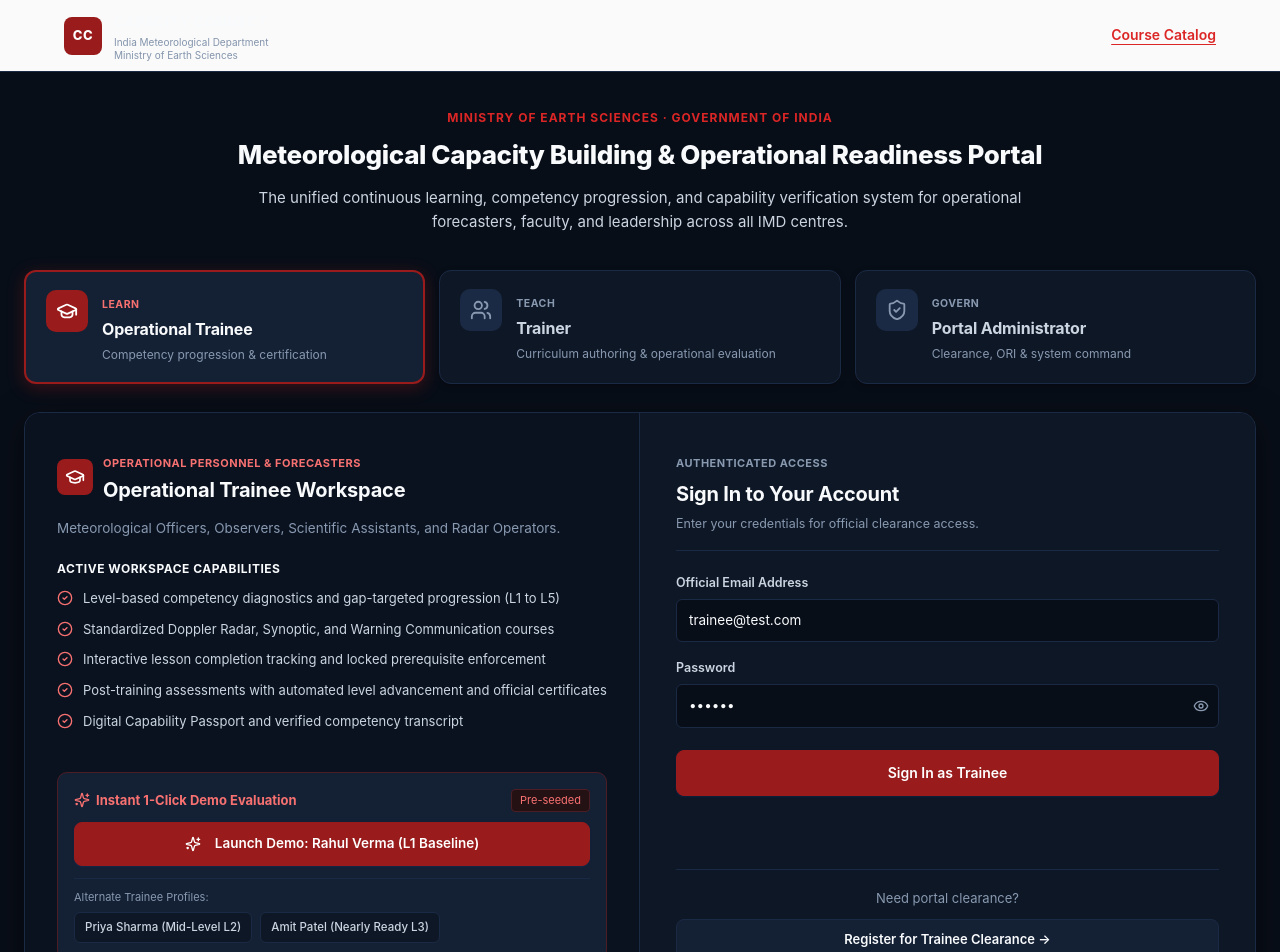
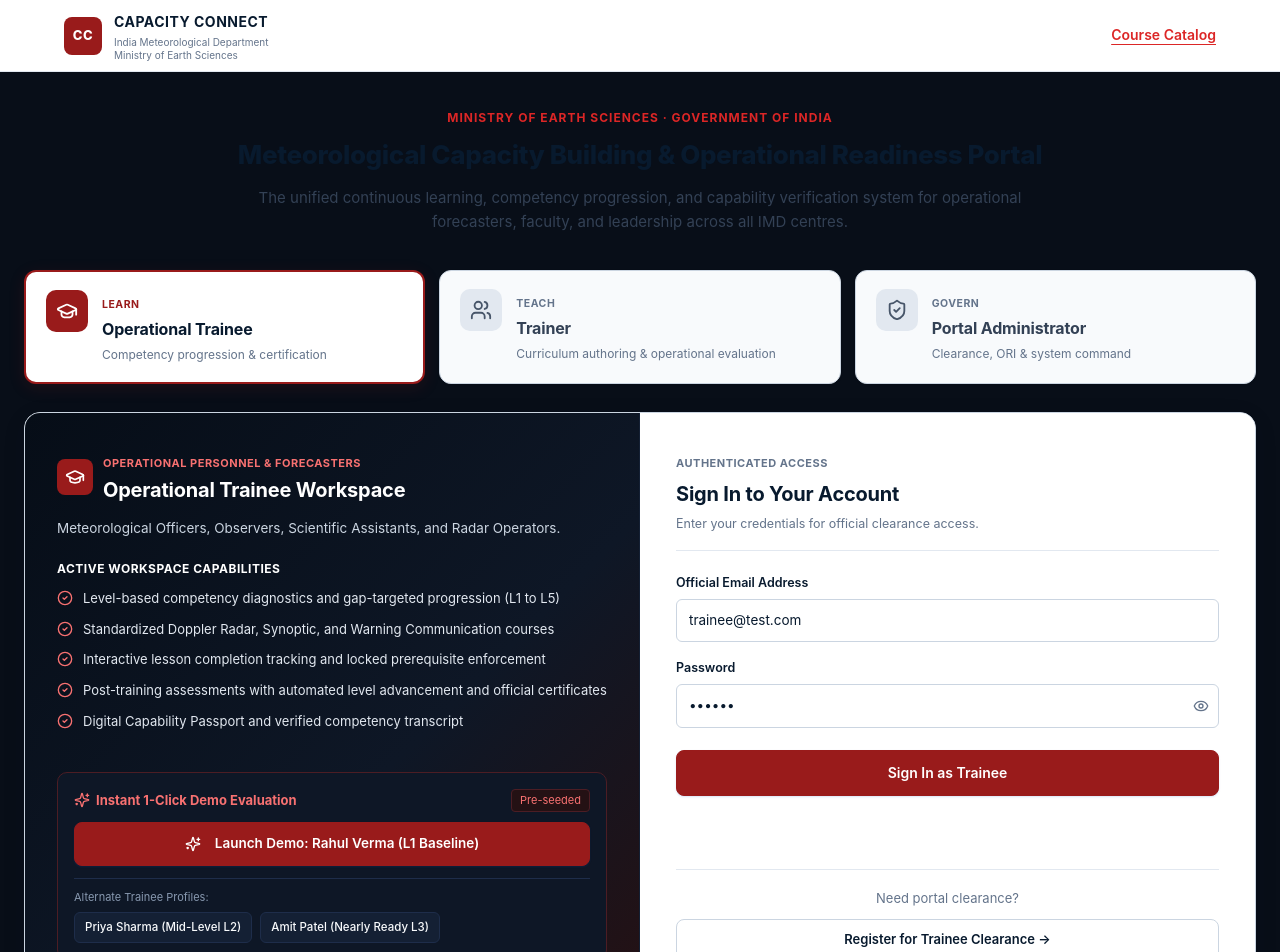
Before and after one commit to Gopal230/Capacity_Connect_26075, a React (Vite) app: page / in a window 1280 px wide. Shown: the top 952 px of the page. Built offline with nearby package versions, Linux system fonts and the light colour scheme.

Commit message:
feat(theme): clean white cards on dark-blue sidebar layout with deep garnet red accents

```diff
--- a/src/pages/public/HomePage.tsx
+++ b/src/pages/public/HomePage.tsx
@@ -180,13 +180,13 @@ export default function HomePage() {
                   type="button"
                   onClick={() => switchRole(r)}
                   style={{
-                    background: isSelected ? "#142034" : "#0E1726",
-                    border: isSelected ? "2.5px solid #991B1B" : "1.5px solid #1B2A44",
+                    background: isSelected ? "#FFFFFF" : "#F8FAFC",
+                    border: isSelected ? "2.5px solid #991B1B" : "1.5px solid #CBD5E1",
                     borderRadius: "12px",
                     padding: "18px 20px",
                     textAlign: "left",
                     cursor: "pointer",
-                    boxShadow: isSelected ? "0 4px 16px rgba(153, 27, 27, 0.35)" : "0 2px 6px rgba(0, 0, 0, 0.3)",
+                    boxShadow: isSelected ? "0 4px 16px rgba(153, 27, 27, 0.15)" : "0 1px 3px rgba(0, 0, 0, 0.04)",
                     transition: "all 0.2s ease",
                     display: "flex",
                     alignItems: "flex-start",
@@ -198,8 +198,8 @@ export default function HomePage() {
                       width: "42px",
                       height: "42px",
                       borderRadius: "10px",
-                      background: isSelected ? "#991B1B" : "#1B2A44",
-                      color: isSelected ? "#FFFFFF" : "#8899B0",
+                      background: isSelected ? "#991B1B" : "#E2E8F0",
+                      color: isSelected ? "#FFFFFF" : "#475569",
                       display: "grid",
                       placeItems: "center",
                       flexShrink: 0,
@@ -208,13 +208,13 @@ export default function HomePage() {
                     <RIcon size={22} />
                   </div>
                   <div style={{ minWidth: 0, flex: 1 }}>
-                    <span style={{ fontSize: "10.5px", fontWeight: 700, color: isSelected ? "#F87171" : "#8899B0", letterSpacing: "0.5px", textTransform: "uppercase" }}>
+                    <span style={{ fontSize: "10.5px", fontWeight: 700, color: isSelected ? "#991B1B" : "#64748B", letterSpacing: "0.5px", textTransform: "uppercase" }}>
                       {r === "trainee" ? "LEARN" : r === "trainer" ? "TEACH" : "GOVERN"}
                     </span>
-                    <h3 style={{ margin: "2px 0 4px", fontSize: "16px", color: isSelected ? "#F8FAFC" : "#CBD5E1" }}>
+                    <h3 style={{ margin: "2px 0 4px", fontSize: "16px", color: isSelected ? "#081A2E" : "#334155" }}>
                       {r === "trainee" ? "Operational Trainee" : r === "trainer" ? "Trainer" : "Portal Administrator"}
                     </h3>
-                    <p style={{ margin: 0, fontSize: "12px", color: "#8899B0", lineHeight: "1.4" }}>
+                    <p style={{ margin: 0, fontSize: "12px", color: "#64748B", lineHeight: "1.4" }}>
                       {r === "trainee" ? "Competency progression & certification" : r === "trainer" ? "Curriculum authoring & operational evaluation" : "Clearance, ORI & system command"}
                     </p>
                   </div>
@@ -227,10 +227,10 @@ export default function HomePage() {
         {/* Grand Unified Workspace & Sign-In Card */}
         <section
           style={{
-            background: "#0E1726",
-            border: "1.5px solid #1B2A44",
+            background: "#FFFFFF",
+            border: "1.5px solid #CBD5E1",
             borderRadius: "16px",
-            boxShadow: "0 8px 32px rgba(0, 0, 0, 0.5)",
+            boxShadow: "0 6px 24px rgba(8, 26, 46, 0.08)",
             overflow: "hidden",
             display: "grid",
             gridTemplateColumns: "repeat(auto-fit, minmax(360px, 1fr))",
@@ -240,8 +240,9 @@ export default function HomePage() {
           <div
             style={{
               padding: "36px 32px",
-              background: "#0A1220",
-              borderRight: "1px solid #1B2A44",
+              background: "linear-gradient(135deg, #060D17 0%, #0E1726 60%, #241114 100%)",
+              borderRight: "1px solid #142034",
+              color: "#FFFFFF",
               display: "flex",
               flexDirection: "column",
               justifyContent: "space-between",
@@ -266,23 +267,23 @@ export default function HomePage() {
                   <span style={{ fontSize: "11px", fontWeight: 700, color: "#F87171", letterSpacing: "0.5px" }}>
                     {current.category}
                   </span>
-                  <h2 style={{ margin: 0, fontSize: "20px", color: "#F8FAFC" }}>
+                  <h2 style={{ margin: 0, fontSize: "20px", color: "#FFFFFF" }}>
                     {current.title}
                   </h2>
                 </div>
               </div>
 
-              <p style={{ fontSize: "13.5px", color: "#8899B0", margin: "0 0 20px", lineHeight: "1.5" }}>
+              <p style={{ fontSize: "13.5px", color: "#CBD5E1", margin: "0 0 20px", lineHeight: "1.5" }}>
                 {current.subtitle}
               </p>
 
               <div style={{ marginBottom: "24px" }}>
-                <span style={{ fontSize: "12px", fontWeight: 700, color: "#F8FAFC", textTransform: "uppercase", letterSpacing: "0.5px", display: "block", marginBottom: "10px" }}>
+                <span style={{ fontSize: "12px", fontWeight: 700, color: "#FFFFFF", textTransform: "uppercase", letterSpacing: "0.5px", display: "block", marginBottom: "10px" }}>
                   Active Workspace Capabilities
                 </span>
                 <ul style={{ listStyle: "none", padding: 0, margin: 0, display: "flex", flexDirection: "column", gap: "10px" }}>
                   {current.features.map((feat, idx) => (
-                    <li key={idx} style={{ display: "flex", alignItems: "flex-start", gap: "10px", fontSize: "13px", color: "#CBD5E1" }}>
+                    <li key={idx} style={{ display: "flex", alignItems: "flex-start", gap: "10px", fontSize: "13px", color: "#E2E8F0" }}>
                       <CheckCircle2 size={16} color="#F87171" style={{ marginTop: "2px", flexShrink: 0 }} />
                       <span>{feat}</span>
                     </li>
@@ -294,7 +295,7 @@ export default function HomePage() {
             {/* Instant Demo Accounts Box */}
             <div
               style={{
-                background: "#142034",
+                background: "#0E1726",
                 border: "1.5px solid #4C1D24",
                 borderRadius: "10px",
                 padding: "16px",
@@ -316,14 +317,14 @@ export default function HomePage() {
                 className="btn btn-primary btn-block"
                 onClick={() => quickDemoLogin(current.demoEmail)}
                 disabled={loading}
-                style={{ padding: "10px 16px", fontSize: "13.5px", fontWeight: 600, background: "#991B1B", borderColor: "#991B1B" }}
+                style={{ padding: "10px 16px", fontSize: "13.5px", fontWeight: 600, background: "#991B1B", borderColor: "#991B1B", color: "#FFFFFF" }}
               >
                 <Sparkles size={16} style={{ display: "inline", verticalAlign: "middle", marginRight: "6px" }} />
                 Launch Demo: {current.demoName}
               </button>
 
               {current.extraDemoAccounts && (
-                <div style={{ marginTop: "12px", paddingTop: "10px", borderTop: "1px solid #1B2A44" }}>
+                <div style={{ marginTop: "12px", paddingTop: "10px", borderTop: "1px solid #1E2D4A" }}>
                   <small style={{ fontSize: "11px", color: "#8899B0", display: "block", marginBottom: "6px" }}>
                     Alternate Trainee Profiles:
                   </small>
@@ -336,10 +337,10 @@ export default function HomePage() {
                         style={{
                           fontSize: "11.5px",
                           padding: "5px 10px",
-                          background: "#0E1726",
-                          border: "1px solid #1B2A44",
+                          background: "#142034",
+                          border: "1px solid #1E2D4A",
                           borderRadius: "6px",
-                          color: "#CBD5E1",
+                          color: "#F8FAFC",
                           cursor: "pointer",
                           fontWeight: 500,
                         }}
@@ -354,24 +355,24 @@ export default function HomePage() {
             </div>
           </div>
 
-          {/* Right Column: Direct Sign-In Form */}
-          <div style={{ padding: "36px 36px", display: "flex", flexDirection: "column", justifyContent: "space-between", background: "#0E1726" }}>
+          {/* Right Column: Direct Sign-In Form (Clean Light Card) */}
+          <div style={{ padding: "36px 36px", display: "flex", flexDirection: "column", justifyContent: "space-between", background: "#FFFFFF" }}>
             <div>
-              <div style={{ borderBottom: "1px solid #1B2A44", paddingBottom: "14px", marginBottom: "22px" }}>
-                <span style={{ fontSize: "11px", fontWeight: 700, color: "#8899B0", letterSpacing: "0.5px", textTransform: "uppercase" }}>
+              <div style={{ borderBottom: "1px solid #E2E8F0", paddingBottom: "14px", marginBottom: "22px" }}>
+                <span style={{ fontSize: "11px", fontWeight: 700, color: "#64748B", letterSpacing: "0.5px", textTransform: "uppercase" }}>
                   AUTHENTICATED ACCESS
                 </span>
-                <h3 style={{ margin: "4px 0 0", fontSize: "20px", color: "#F8FAFC" }}>
+                <h3 style={{ margin: "4px 0 0", fontSize: "20px", color: "#081A2E" }}>
                   Sign In to Your Account
                 </h3>
-                <small style={{ color: "#8899B0", fontSize: "12.5px" }}>
+                <small style={{ color: "#64748B", fontSize: "12.5px" }}>
                   Enter your credentials for official clearance access.
                 </small>
               </div>
 
               <form onSubmit={handleLoginSubmit} style={{ display: "flex", flexDirection: "column", gap: "16px" }}>
                 <div>
-                  <label style={{ display: "block", fontSize: "12.5px", fontWeight: 600, color: "#CBD5E1", marginBottom: "6px" }}>
+                  <label style={{ display: "block", fontSize: "12.5px", fontWeight: 600, color: "#081A2E", marginBottom: "6px" }}>
                     Official Email Address
                   </label>
                   <input
@@ -384,17 +385,17 @@ export default function HomePage() {
                       width: "100%",
                       padding: "10px 12px",
                       borderRadius: "6px",
-                      border: "1.5px solid #1B2A44",
-                      background: "#080E18",
+                      border: "1.5px solid #CBD5E1",
+                      background: "#FFFFFF",
                       fontSize: "13.5px",
                       outline: "none",
-                      color: "#F8FAFC",
+                      color: "#081A2E",
                     }}
                   />
                 </div>
 
                 <div>
-                  <label style={{ display: "block", fontSize: "12.5px", fontWeight: 600, color: "#CBD5E1", marginBottom: "6px" }}>
+                  <label style={{ display: "block", fontSize: "12.5px", fontWeight: 600, color: "#081A2E", marginBottom: "6px" }}>
                     Password
                   </label>
                   <div style={{ position: "relative" }}>
@@ -408,11 +409,11 @@ export default function HomePage() {
                         width: "100%",
                         padding: "10px 40px 10px 12px",
                         borderRadius: "6px",
-                        border: "1.5px solid #1B2A44",
-                        background: "#080E18",
+                        border: "1.5px solid #CBD5E1",
+                        background: "#FFFFFF",
                         fontSize: "13.5px",
                         outline: "none",
-                        color: "#F8FAFC",
+                        color: "#081A2E",
                       }}
                     />
                     <button
@@ -425,7 +426,7 @@ export default function HomePage() {
                         transform: "translateY(-50%)",
                         background: "none",
                         border: "none",
-                        color: "#8899B0",
+                        color: "#64748B",
                         cursor: "pointer",
                       }}
                       aria-label="Toggle password visibility"
@@ -438,9 +439,9 @@ export default function HomePage() {
                 {error && (
                   <div
                     style={{
-                      background: "#241114",
-                      border: "1px solid #4C1D24",
-                      color: "#F87171",
+                      background: "#FEF2F2",
+                      border: "1px solid #FECACA",
+                      color: "#991B1B",
                       padding: "10px 12px",
                       borderRadius: "6px",
                       fontSize: "12.5px",
@@ -455,21 +456,21 @@ export default function HomePage() {
                   type="submit"
                   className="btn btn-primary btn-block"
                   disabled={loading}
-                  style={{ padding: "11px 16px", fontSize: "14px", fontWeight: 600, marginTop: "6px", background: "#991B1B", borderColor: "#991B1B" }}
+                  style={{ padding: "11px 16px", fontSize: "14px", fontWeight: 600, marginTop: "6px", background: "#991B1B", borderColor: "#991B1B", color: "#FFFFFF" }}
                 >
                   {loading ? "Authenticating..." : `Sign In as ${activeRole.charAt(0).toUpperCase() + activeRole.slice(1)}`}
                 </button>
               </form>
             </div>
 
-            <div style={{ marginTop: "28px", paddingTop: "18px", borderTop: "1px solid #1B2A44", textAlign: "center" }}>
-              <p style={{ margin: "0 0 10px", fontSize: "13px", color: "#8899B0" }}>
+            <div style={{ marginTop: "28px", paddingTop: "18px", borderTop: "1px solid #E2E8F0", textAlign: "center" }}>
+              <p style={{ margin: "0 0 10px", fontSize: "13px", color: "#64748B" }}>
                 Need portal clearance?
               </p>
               <Link
                 to={`/register?role=${activeRole}`}
                 className="btn btn-secondary btn-block"
-                style={{ fontSize: "13px", padding: "9px 14px", display: "inline-block", textAlign: "center", background: "#142034", color: "#F8FAFC", borderColor: "#1B2A44" }}
+                style={{ fontSize: "13px", padding: "9px 14px", display: "inline-block", textAlign: "center", background: "#FFFFFF", color: "#081A2E", borderColor: "#CBD5E1" }}
               >
                 Register for {activeRole.charAt(0).toUpperCase() + activeRole.slice(1)} Clearance →
               </Link>
--- a/src/styles.css
+++ b/src/styles.css
@@ -11,47 +11,47 @@
   -webkit-font-smoothing: antialiased;
   -moz-osx-font-smoothing: grayscale;
 
-  /* Primary Brand: Sophisticated Crimson / Garnet Red (Deep & Balanced, Not Over-Bright) */
+  /* Primary Brand: Sophisticated Crimson / Garnet Red */
   --brand-primary: #991B1B;
   --brand-hover: #7F1D1D;
   --brand-accent: #B91C1C;
-  --brand-soft: #241114;
-  --brand-border: #4C1D24;
-
-  /* Dark Blackish-Blue Surfaces & Backgrounds */
-  --surface-base: #080E18;
-  --surface-card: #0E1726;
-  --surface-tint: #142034;
-  --surface-alt: #0B1320;
-
-  /* Dark Slate Dividers & Borders */
-  --border-clean: #1B2A44;
-  --border-hover: #293E64;
-  --border-subtle: #121E33;
-
-  /* Typography Colors for Dark Blackish-Blue Theme */
-  --text-heading: #F8FAFC;
-  --text-body: #CBD5E1;
-  --text-muted: #8394AC;
-
-  /* Badges, Ratings & Accents in Dark Theme */
-  --badge-gold: #FBBF24;
-  --badge-gold-bg: #261D0C;
-  --badge-gold-border: #543E19;
-
-  --badge-emerald: #34D399;
-  --badge-emerald-bg: #0C2417;
-  --badge-emerald-border: #164E33;
-
-  --badge-red: #F87171;
-  --badge-red-bg: #241114;
-  --badge-red-border: #4C1D24;
+  --brand-soft: #FEF2F2;
+  --brand-border: #FECACA;
+
+  /* Surfaces & Backgrounds: Clean Light Slate/White with Dark Nav/Sidebar Headers */
+  --surface-base: #F8FAFC;
+  --surface-card: #FFFFFF;
+  --surface-tint: #FEF2F2;
+  --surface-alt: #F1F5F9;
+
+  /* Clean Slate Dividers & Borders */
+  --border-clean: #E2E8F0;
+  --border-hover: #CBD5E1;
+  --border-subtle: #F1F5F9;
+
+  /* Typography: Deep Midnight Navy Heading & Clean Slate Body */
+  --text-heading: #081A2E;
+  --text-body: #334155;
+  --text-muted: #64748B;
+
+  /* Badges, Ratings & Accents */
+  --badge-gold: #D97706;
+  --badge-gold-bg: #FFFBEB;
+  --badge-gold-border: #FDE68A;
+
+  --badge-emerald: #059669;
+  --badge-emerald-bg: #ECFDF5;
+  --badge-emerald-border: #A7F3D0;
+
+  --badge-red: #991B1B;
+  --badge-red-bg: #FEF2F2;
+  --badge-red-border: #FECACA;
 
   /* High-Trust Subtle Shadows */
-  --shadow-subtle: 0 1px 3px rgba(0, 0, 0, 0.3);
-  --shadow-card: 0 4px 12px rgba(0, 0, 0, 0.4);
-  --shadow-hover: 0 8px 24px rgba(0, 0, 0, 0.55);
-  --shadow-dropdown: 0 8px 28px rgba(0, 0, 0, 0.65);
+  --shadow-subtle: 0 1px 3px rgba(0, 0, 0, 0.04);
+  --shadow-card: 0 2px 8px rgba(8, 26, 46, 0.06);
+  --shadow-hover: 0 6px 16px rgba(8, 26, 46, 0.1);
+  --shadow-dropdown: 0 8px 24px rgba(8, 26, 46, 0.15);
 
   /* Legacy variable mapping for full codebase compatibility */
   --blue: var(--brand-primary);
@@ -135,7 +135,7 @@ select, input, textarea {
 
 select:focus, input:focus, textarea:focus {
   border-color: var(--brand-primary);
-  box-shadow: 0 0 0 3px rgba(0, 86, 210, 0.15);
+  box-shadow: 0 0 0 3px rgba(153, 27, 27, 0.15);
 }
 
 label {
```
Also changed, not shown: src/pages/public/RegisterPage.tsx (+4 -4 lines).
